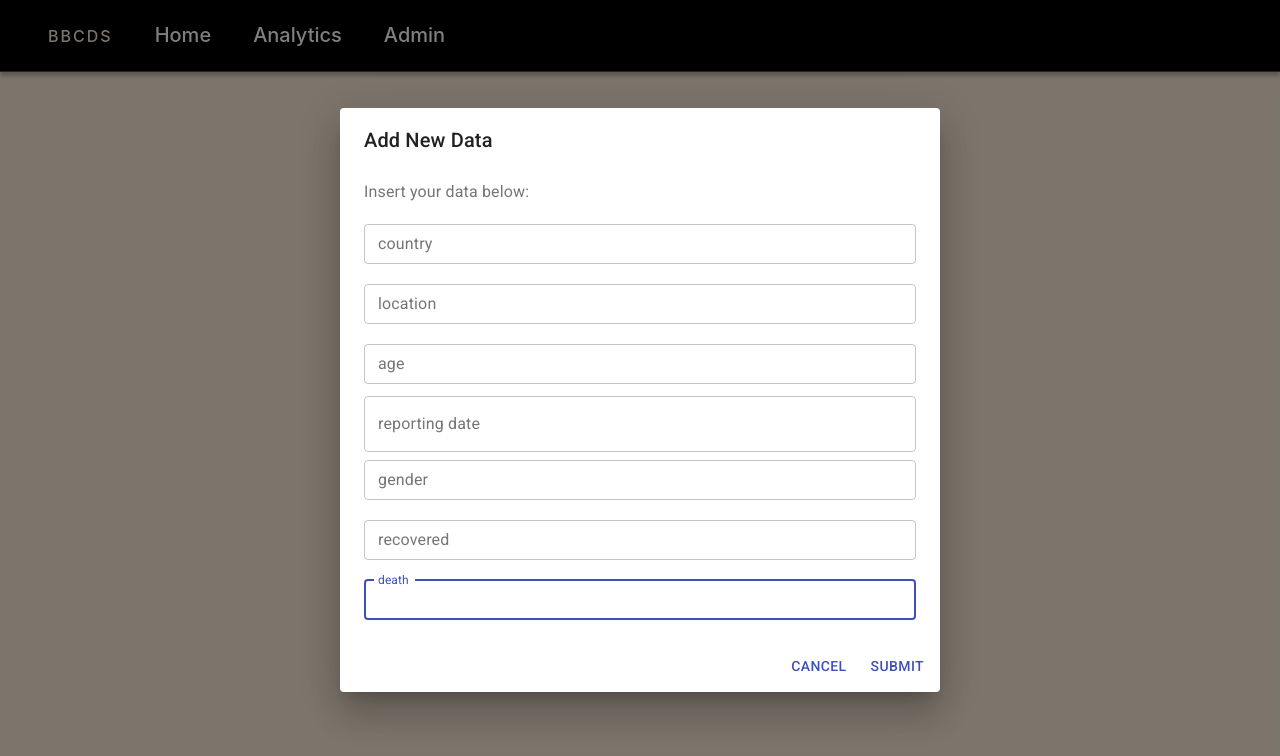
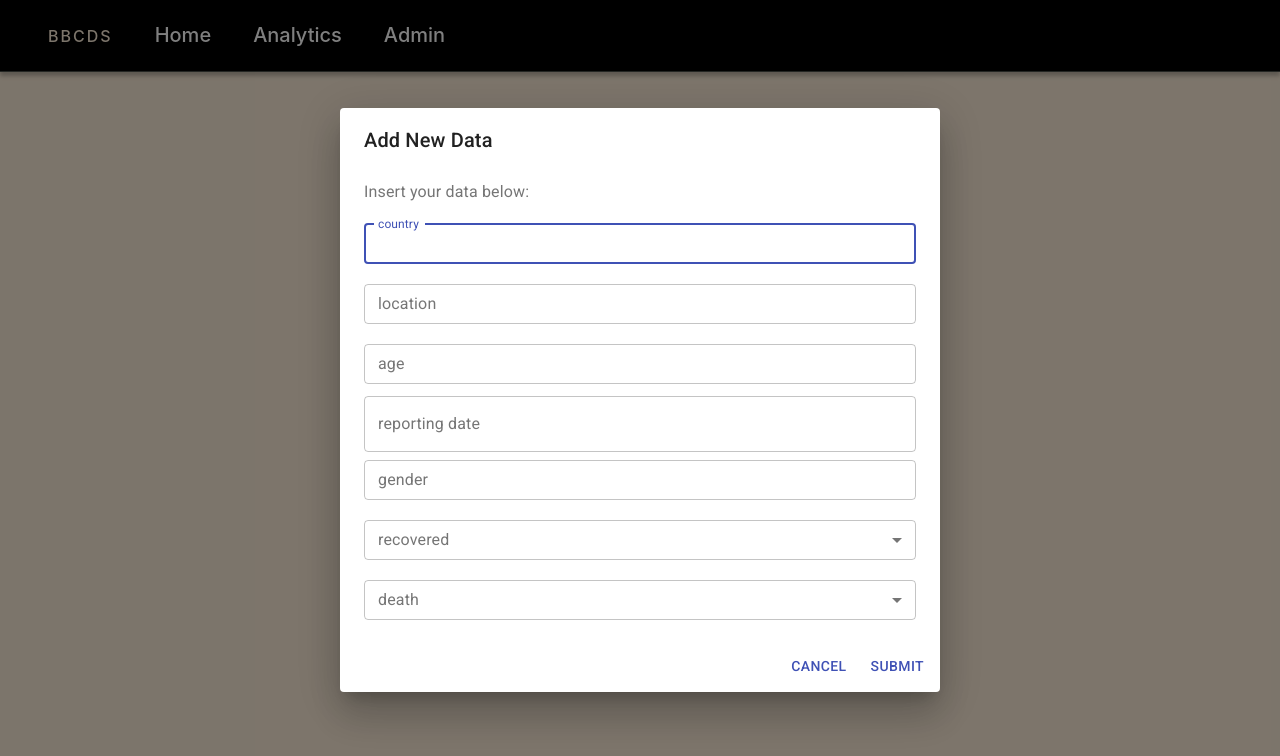
Before and after one commit to BiqianCheng/COVID-19-analysis-website, a Next.js app in the folder web/: page /admin in a window 1280 px wide. Both pictures are taken after a click on the button "INSERT DATA". Shown: the top 756 px of the page. Built offline with nearby package versions, Linux system fonts and the light colour scheme; no server answers.

Commit message:
Add recovered and death select field to customdialog

```diff
--- a/web/components/Admin/CustomDialog.js
+++ b/web/components/Admin/CustomDialog.js
@@ -7,6 +7,11 @@ import DialogTitle from "@material-ui/core/DialogTitle";
 import Button from "@material-ui/core/Button";
 import DateFnsUtils from "@date-io/date-fns"; // choose your lib
 import { DatePicker, MuiPickersUtilsProvider } from "@material-ui/pickers";
+import { makeStyles } from '@material-ui/core/styles';
+import InputLabel from '@material-ui/core/InputLabel';
+import MenuItem from '@material-ui/core/MenuItem';
+import FormControl from '@material-ui/core/FormControl';
+import Select from '@material-ui/core/Select';
 
 export default function CustomDialog({
   title,
@@ -17,6 +22,7 @@ export default function CustomDialog({
   handlePopUpSumbit,
   handlePopUpChange,
 }) {
+
   return (
     <Dialog
       open={open}
@@ -44,12 +50,35 @@ export default function CustomDialog({
             );
           }
           return (
+            (value === "death" || value === "recovered") ?
+              <>
+                <FormControl
+                  variant="outlined"
+                  size="medium"
+                  margin="dense"
+                  style={{ minHeight: "3rem" }}
+                  fullWidth
+                >
+                  <InputLabel>{value}</InputLabel>
+                  <Select
+                    id={value}
+                    name={value}
+                    label={value}
+                    value={input[value]}
+                    onChange={handlePopUpChange}
+                  >
+                    <MenuItem value={true}>true</MenuItem>
+                    <MenuItem value={false}>false</MenuItem>
+                  </Select>
+                </FormControl>
+              </>
+              :
               <TextField
                 style={{ minHeight: "3rem" }}
                 onChange={handlePopUpChange}
                 value={input[value]}
                 variant="outlined"
-              autoFocus
+                autoFocus={i == 0}
                 size="medium"
                 margin="dense"
                 id={value}
@@ -57,7 +86,8 @@ export default function CustomDialog({
                 disabled={value === ("id" || "index") ? true : false}
                 fullWidth
               />
-          );
+          )
+
         })}
       </DialogContent>
       <DialogActions>
--- a/web/pages/admin/index.js
+++ b/web/pages/admin/index.js
@@ -65,10 +65,18 @@ export default function Analytics() {
 
   const handlePopUpChange = (evt) => {
     const value = evt.target.value;
-    setInput({
-      ...input,
-      [evt.target.id]: value,
-    });
+    console.log("test: ", evt.target)
+    if (evt.target.id) {
+      setInput({
+        ...input,
+        [evt.target.id]: value,
+      });
+    } else {
+      setInput({
+        ...input,
+        [evt.target.name]: value,
+      });
+    }
   };
 
   const handlePopUpSumbit = () => {
```
Also changed, not shown: 1 other file (tests, documents, lock files or other folders). Lines whose indentation alone changed are shown as unchanged.
